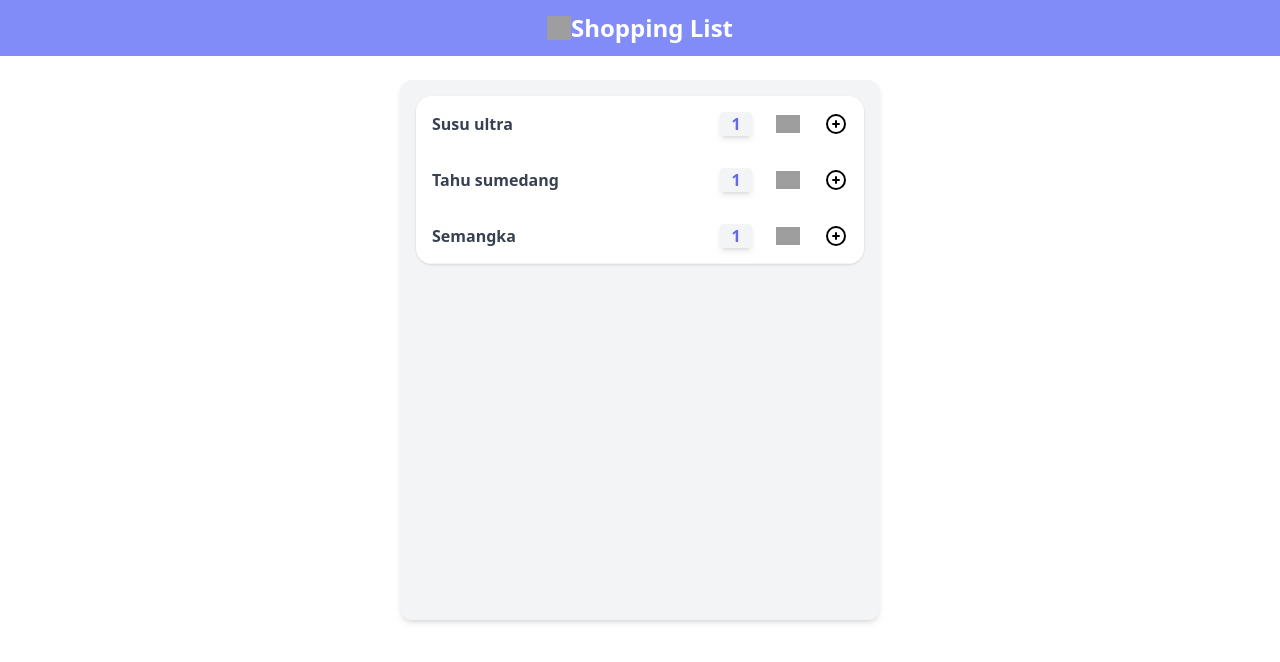
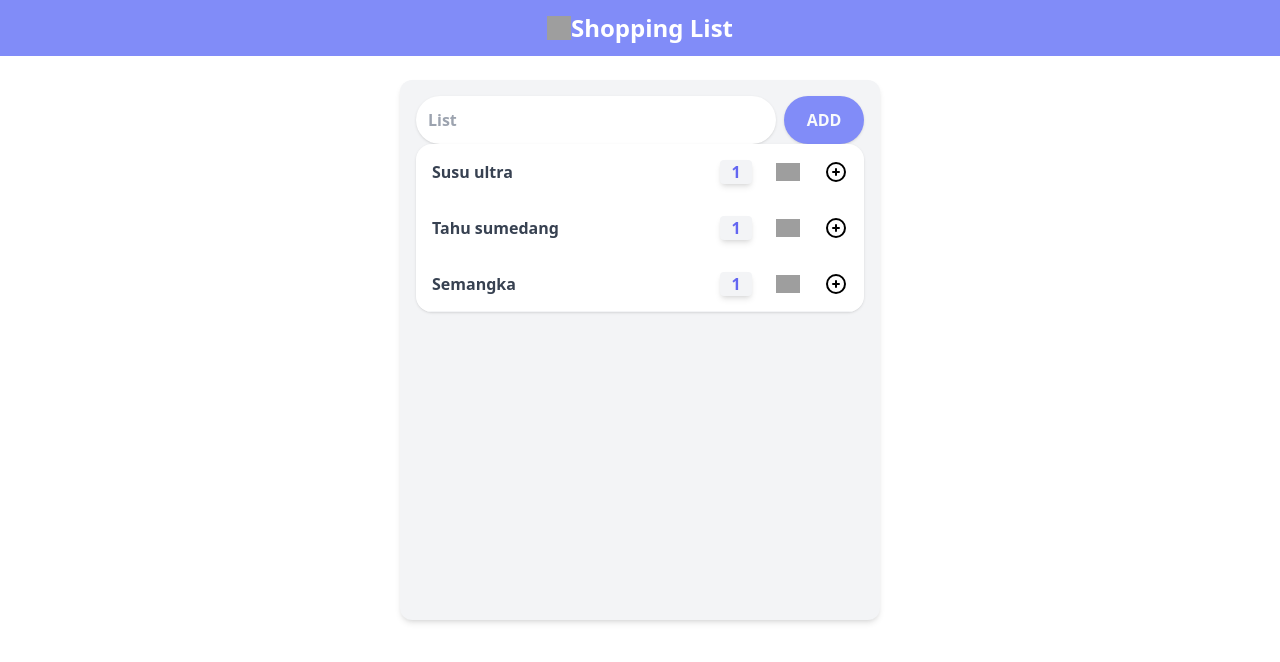
Before and after one commit to indra120/shopping-list-vue, a Vue app: page / in a window 1280 px wide. Shown: the top 662 px of the page. Built offline with nearby package versions, Linux system fonts and the light colour scheme; grey boxes are pictures that could not be loaded.

Commit message:
Create methods to add new shopping item

```diff
--- a/src/App.vue
+++ b/src/App.vue
@@ -4,7 +4,8 @@
   <section
     className="flex flex-col h-[540px] max-w-[480px] p-4 my-6 mx-auto bg-gray-100 rounded-xl shadow-md"
   >
-    <ShoppingLists :shoppingList="shoppingList" />
+    <AddShoppingItem :shopping-list="shoppingList" />
+    <ShoppingLists :shopping-list="shoppingList" />
   </section>
 </template>
 
@@ -13,6 +14,7 @@ import { ref } from "vue"
 import { ShoppingItem } from "./types"
 import Header from "./components/Header.vue"
 import ShoppingLists from "./components/ShoppingLists.vue"
+import AddShoppingItem from "./components/AddShoppingItem.vue"
 
 const shoppingList = ref<ShoppingItem[]>([
   { title: "Susu ultra", count: 1 },
--- /dev/null
+++ b/src/components/AddShoppingItem.vue
@@ -0,0 +1,31 @@
+<template>
+  <form class="flex" @submit.prevent="handleSubmit">
+    <input
+      class="flex-1 mr-2 shadow border-0 rounded-full p-3 text-gray-700 text-base font-semibold outline-0"
+      v-model="title"
+      type="text"
+      placeholder="List"
+    />
+    <button
+      class="border-0 rounded-full text-slate-50 text-base font-bold uppercase w-20 bg-indigo-400 shadow cursor-pointer"
+      type="submit"
+    >
+      add
+    </button>
+  </form>
+</template>
+
+<script setup lang="ts">
+import { ref } from "vue"
+import { ShoppingItem } from "../types"
+
+const props = defineProps<{ shoppingList: ShoppingItem[] }>()
+const title = ref<string>()
+
+const handleSubmit = () => {
+  if (!title.value) return alert("No title provided!")
+
+  props.shoppingList.push({ title: title.value, count: 0 })
+  title.value = ""
+}
+</script>
```
